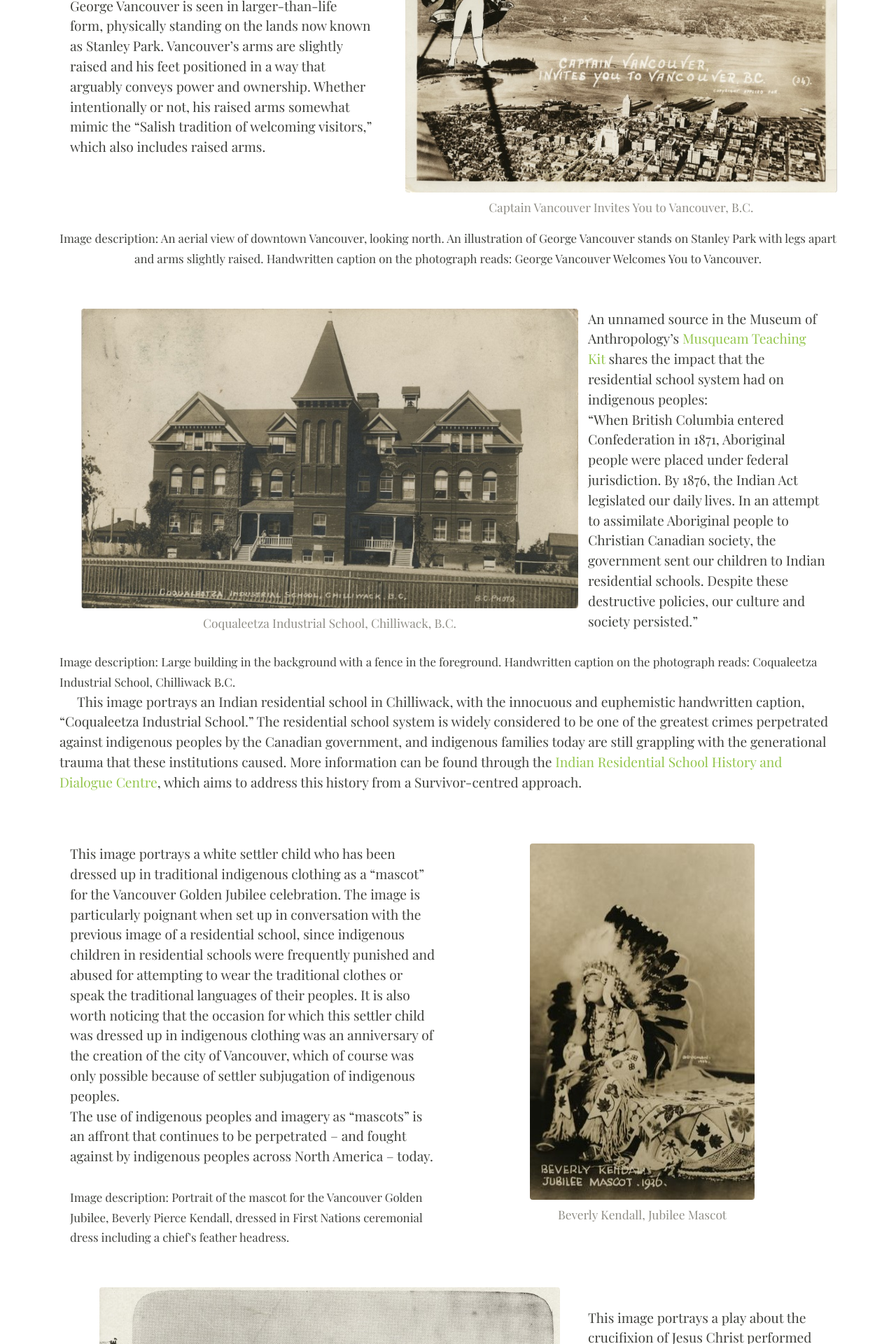
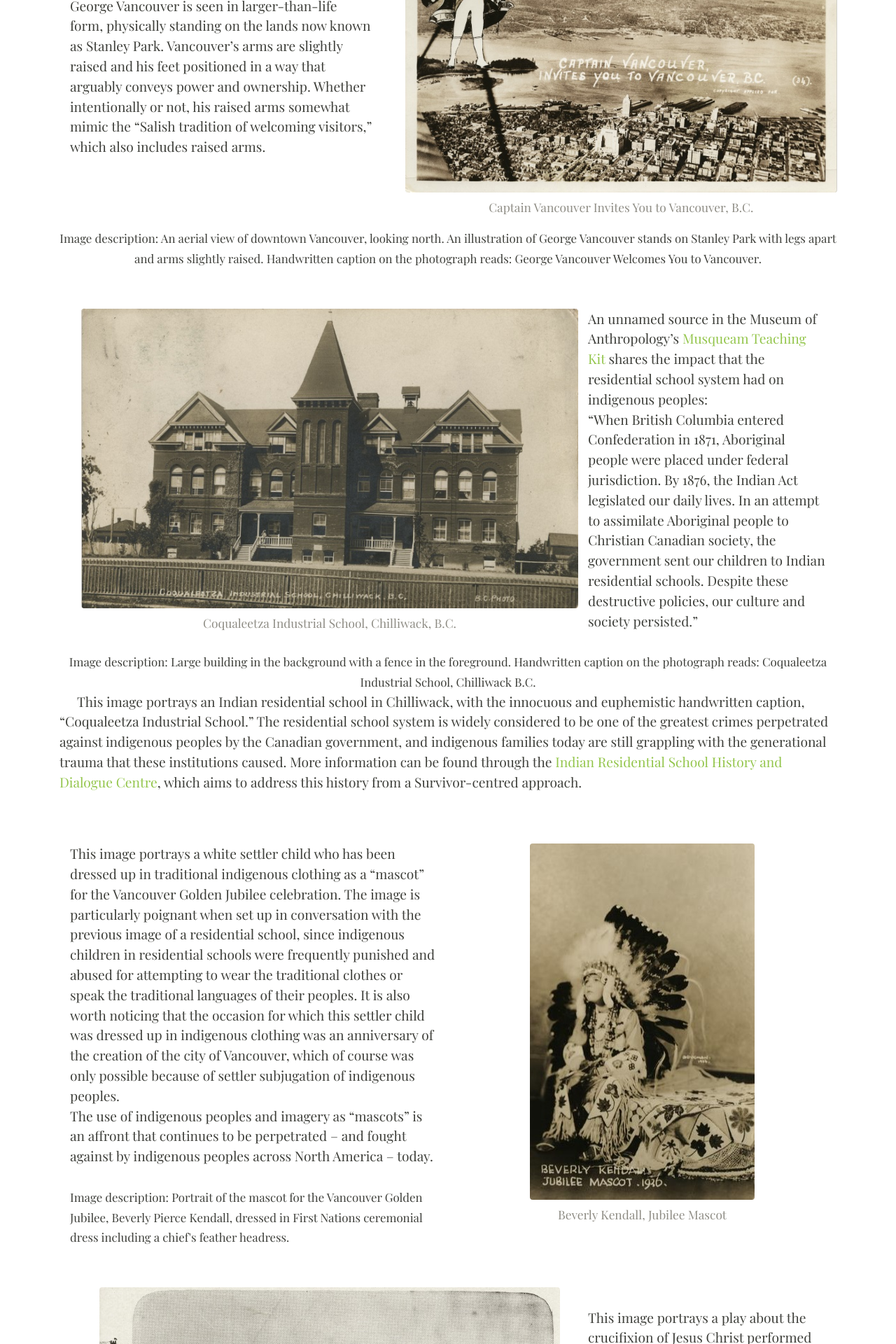
Before and after one commit to ashlynnprasad/langmann-2021, a Jekyll site: the page built from pages/relationswithindigenouspeoples.md, in a window 1280 px wide. Shown: the part 2568-4488 px from the top of the page at 70% size. Built offline with Jekyll 4.4.1, drawn with Linux system fonts in a browser that asks for light colours; nearby versions of some CDN libraries.

```diff
--- a/pages/relationswithindigenouspeoples.md
+++ b/pages/relationswithindigenouspeoples.md
@@ -75,7 +75,7 @@ permalink: /relationswithindigenouspeoples.html
     </div>
   </div>
 </div>
-<small>Image description: Large building in the background with a fence in the foreground. Handwritten caption on the photograph reads: Coqualeetza Industrial School, Chilliwack B.C.</small>
+<center><small>Image description: Large building in the background with a fence in the foreground. Handwritten caption on the photograph reads: Coqualeetza Industrial School, Chilliwack B.C.</small></center>
 <p style="text-indent: 25px;">This image portrays an Indian residential school in Chilliwack, with the innocuous and euphemistic handwritten caption, “Coqualeetza Industrial School.” The residential school system is widely considered to be one of the greatest crimes perpetrated against indigenous peoples by the Canadian government, and indigenous families today are still grappling with the generational trauma that these institutions caused. More information can be found through the <a href="https://irshdc.ubc.ca/about/what-we-do/">Indian Residential School History and Dialogue Centre</a>, which aims to address this history from a Survivor-centred approach.<br><br><br>
 
 <div class="container">
```
